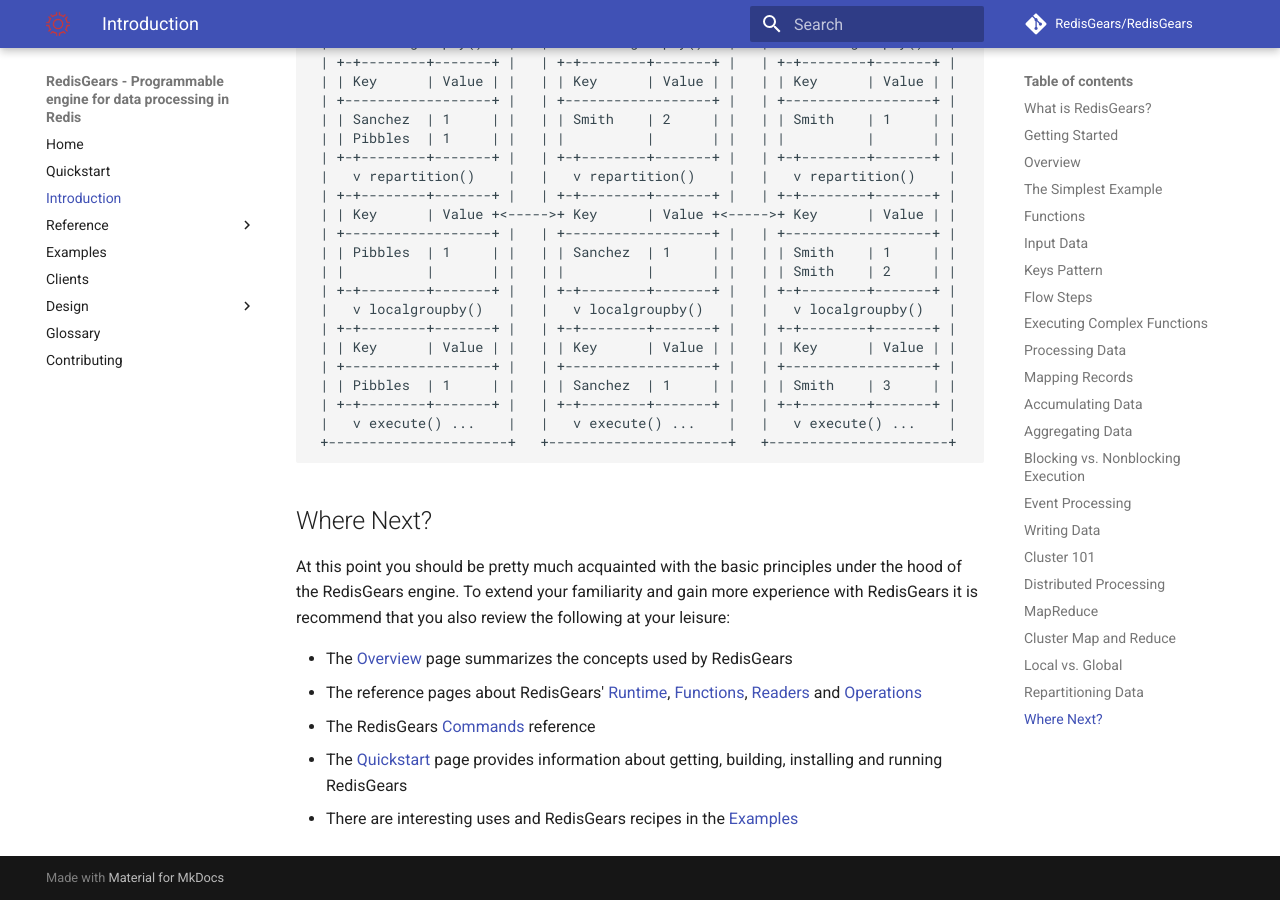
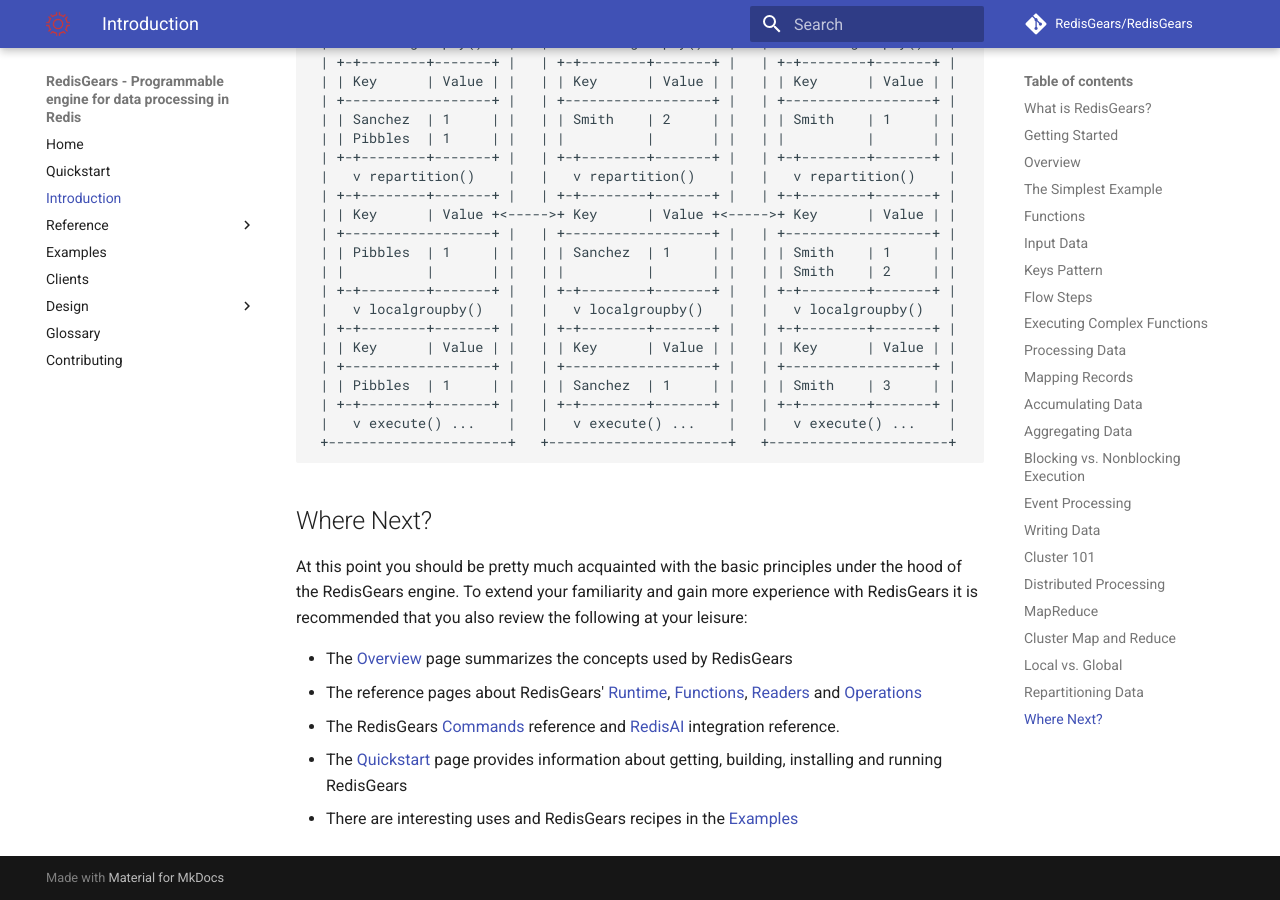
Before and after one commit to RedisGears/RedisGears, an MkDocs documentation site: the page built from docs/intro.md, in a window 1280 px wide and 900 px high, scrolled down 21669 px. Built offline with MkDocs 1.6.1 and Material for MkDocs 9.7.7, drawn with Linux system fonts in a browser that asks for light colours; comment, search, counter and statistics services are not loaded.

````diff
--- a/docs/intro.md
+++ b/docs/intro.md
@@ -802,10 +802,10 @@ Then, after shuffling and summing, each worker executes the `foreach()` operatio
 ```
 
 ## Where Next?
-At this point you should be pretty much acquainted with the basic principles under the hood of the RedisGears engine. To extend your familiarity and gain more experience with RedisGears it is recommend that you also review the following at your leisure:
+At this point you should be pretty much acquainted with the basic principles under the hood of the RedisGears engine. To extend your familiarity and gain more experience with RedisGears it is recommended that you also review the following at your leisure:
 
   * The [Overview](glossary.md) page summarizes the concepts used by RedisGears
   * The reference pages about RedisGears' [Runtime](runtime.md), [Functions](functions.md), [Readers](readers.md) and [Operations](operations.md)
-  * The RedisGears [Commands](commands.md) reference
+  * The RedisGears [Commands](commands.md) reference and [RedisAI](redisai.md) integration reference.
   * The [Quickstart](quickstart.md) page provides information about getting, building, installing and running RedisGears
   * There are interesting uses and RedisGears recipes in the [Examples](examples.md)
````
Also changed, not shown: docs/redisai.md (added, +15 -0 lines).
